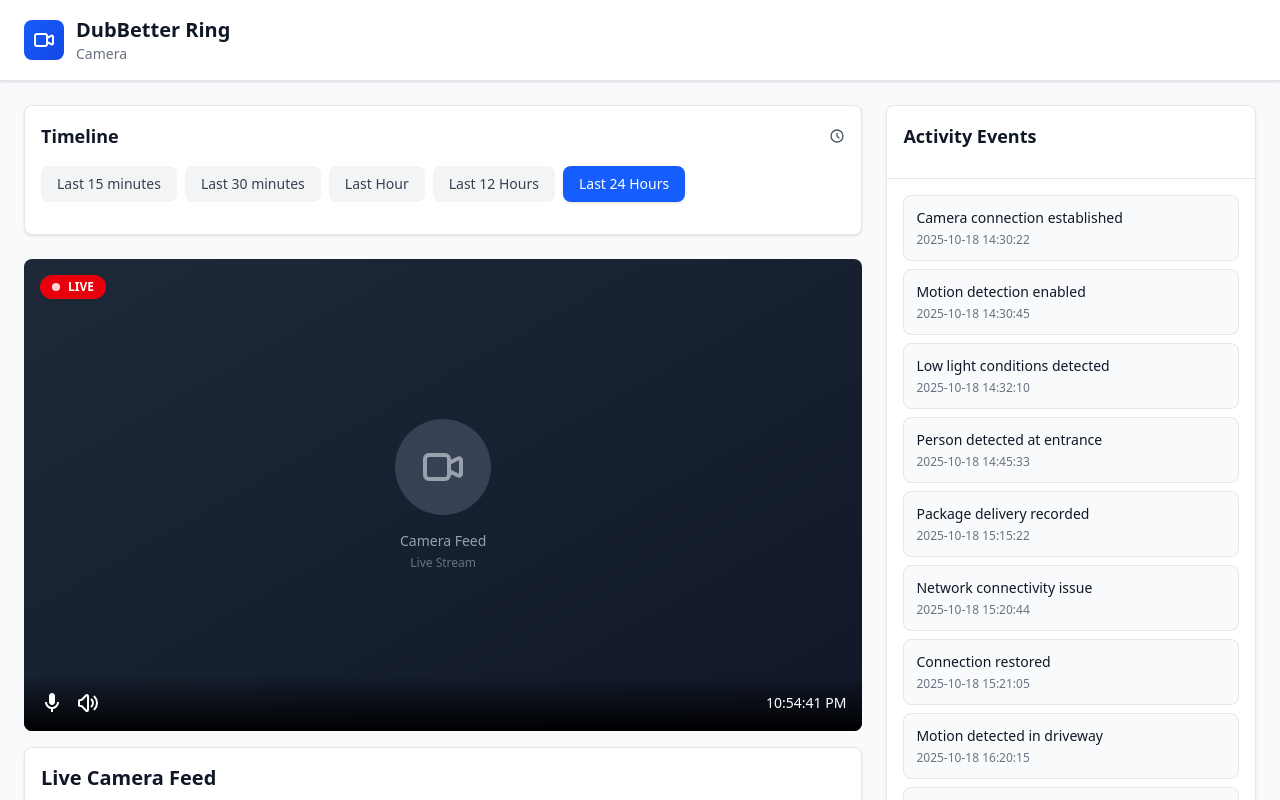
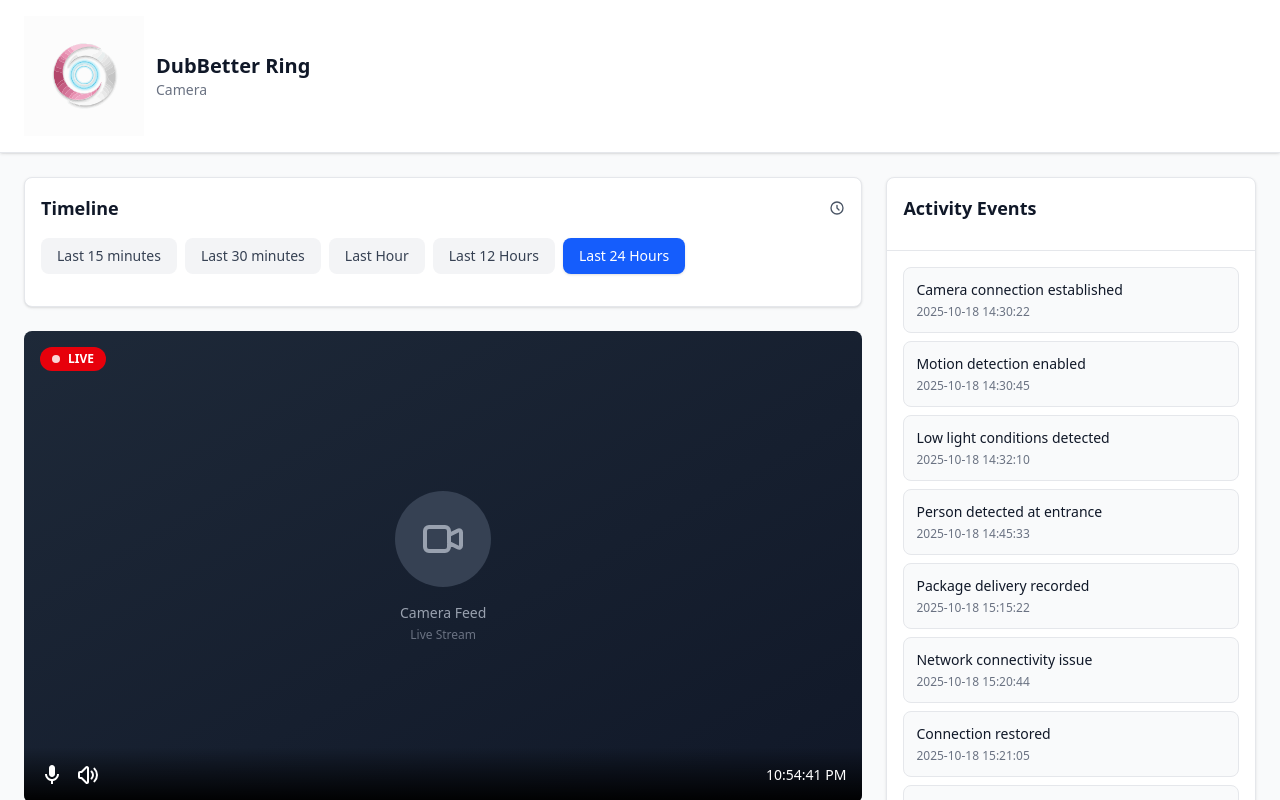
Before and after one commit to raymondcen/DubHacks2025, a React (Vite) app in the folder tmobile-client/: page / in a window 1280 px wide. Shown: the top 800 px of the page. Built offline with nearby package versions, Linux system fonts and the light colour scheme; no server answers.

Commit message:
Added logo to dashboard

```diff
--- a/tmobile-client/src/pages/dashboard.jsx
+++ b/tmobile-client/src/pages/dashboard.jsx
@@ -4,6 +4,7 @@ import Events from "../components/events";
 import Summary from "../components/summary";
 import Timeline from "../components/timeline";
 import Livestream from "../components/livestream";
+import logo from "../assets/file.svg";
 
 const testEvents = [
   {
@@ -100,21 +101,7 @@ function Dashboard() {
         <div className="max-w-full px-6 py-4">
           <div className="flex items-center justify-between">
             <div className="flex items-center gap-3">
-              <div className="w-10 h-10 bg-gradient-to-br from-blue-600 to-blue-700 rounded-lg flex items-center justify-center">
-                <svg
-                  className="w-6 h-6 text-white"
-                  fill="none"
-                  stroke="currentColor"
-                  viewBox="0 0 24 24"
-                >
-                  <path
-                    strokeLinecap="round"
-                    strokeLinejoin="round"
-                    strokeWidth={2}
-                    d="M15 10l4.553-2.276A1 1 0 0121 8.618v6.764a1 1 0 01-1.447.894L15 14M5 18h8a2 2 0 002-2V8a2 2 0 00-2-2H5a2 2 0 00-2 2v8a2 2 0 002 2z"
-                  />
-                </svg>
-              </div>
+              <img src={logo} alt="Logo" className="h-30 w-30 object-contain" />
               <div>
                 {/* Title */}
                 <h1 className="text-xl font-bold text-gray-900">DubBetter Ring</h1>
```
Also changed, not shown: tmobile-client/src/assets/file.svg (added).
